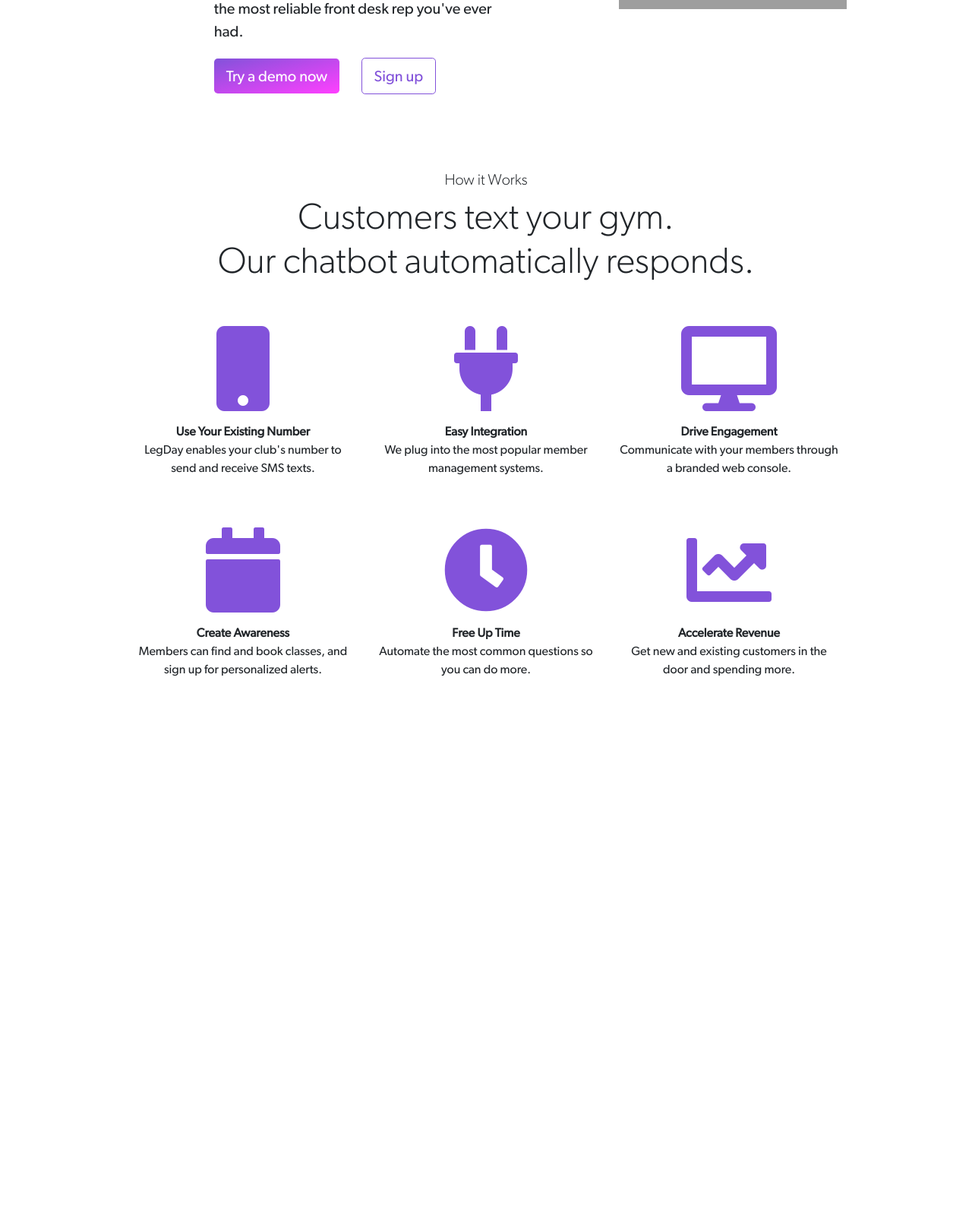
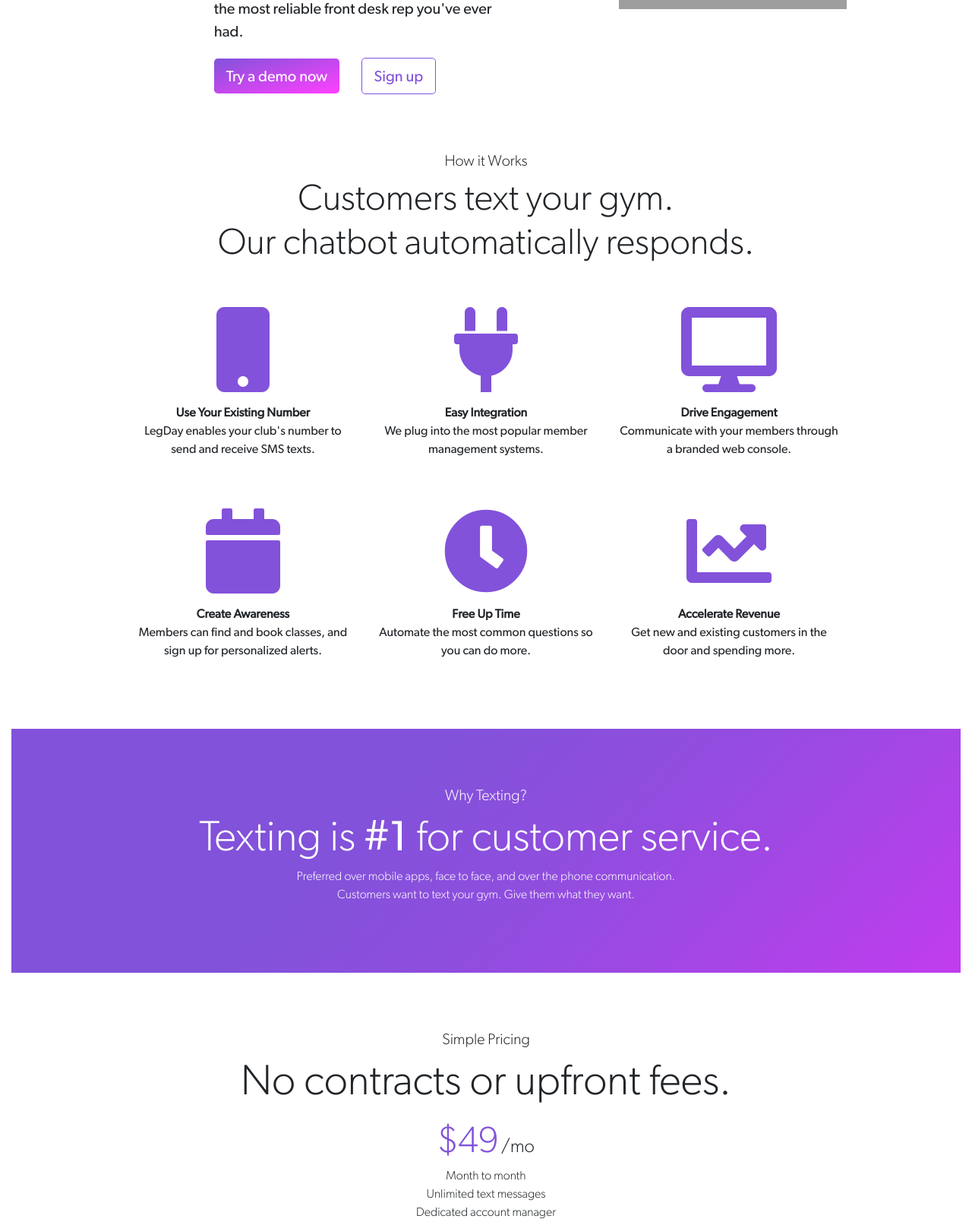
Before and after one commit to AustinW/legday-web, a PHP site: page /src/index.html in a window 1280 px wide. Shown: the part 318-1926 px from the top of the page at 76% size. Before the commit the page ends 1208 px from the top, so only its background shows below. Run offline with PHP 8.4, Linux system fonts and the light colour scheme; some libraries are stand-ins or nearby versions; grey boxes are pictures that could not be loaded.

Commit message:
Finished the sections (rough draft).

```diff
--- a/dist/style.css
+++ b/dist/style.css
@@ -123,10 +123,43 @@ body {
 .leg-day-icon svg {
   fill: url('#ldg') !important;
 }
+.gradient-bg {
+  background-image: linear-gradient(135deg, #8252DA, #8252DA, 75%, #c23cef);
+  color: white;
+}
+.pricing .price {
+  color: #8252DA;
+  font-size: 3rem;
+}
+.pricing .denominator {
+  font-size: 1.5rem;
+}
+.quotes {
+  margin-top: 30px;
+}
+section#why-texting,
+section#pricing,
+section#testimonials {
+  font-family: 'gibsonlight';
+}
+section#why-texting strong,
+section#pricing strong,
+section#testimonials strong {
+  font-family: 'gibsonregular';
+}
 @media (min-width: 530px) {
-  section#how-it-works {
-    margin-top: 100px;
+  section {
+    margin-top: 75px;
   }
+  footer {
+    margin-top: 50px;
+    padding: 25px;
+  }
+  section#why-texting {
+    padding: 75px;
+  }
+}
+@media (min-width: 530px) {
   section#how-it-works .how-it-works-grid {
     margin-top: 50px;
   }
--- a/src/index.html
+++ b/src/index.html
@@ -56,7 +56,7 @@
 
     <main role="main" class="container-fluid">
 
-      <section class="intro row justify-content-md-center">
+      <section id="intro" class="intro row justify-content-md-center">
         <div class="col col-md-4 offset-md-2">
           <h1 class="display-5">
             Front Desk Chatbot for Health Clubs
@@ -159,6 +159,151 @@
           </div>
         </div>
       </section>
+
+      <section id="why-texting" class="gradient-bg">
+        <div class="row">
+          <div class="col col-md-12 text-center">
+            <h5>
+              Why Texting?
+            </h5>
+            <h2 class="display-4">
+              Texting is <strong>#1</strong> for customer service.
+            </h2>
+            <p>
+              Preferred over mobile apps, face to face, and over the phone communication.<br />
+              Customers want to text your gym. Give them what they want.
+            </p>
+          </div>
+        </div>
+      </section>
+
+      <section id="pricing">
+        <div class="row">
+          <div class="col col-md-12 text-center">
+            <h5>Simple Pricing</h5>
+            <h2 class="display-4">No contracts or upfront fees.</h2>
+            <div class="pricing">
+              <span class="price">$49</span>
+              <span class="denominator">/mo</span>
+            </div>
+
+            <ul class="list-unstyled">
+              <li>Month to month</li>
+              <li>Unlimited text messages</li>
+              <li>Dedicated account manager</li>
+            </ul>
+
+            <a href="#" class="btn btn-outline btn-outline-purple btn-lg btn-signup">Sign up</a>
+          </div>
+        </div>
+      </section>
+
+      <section id="testimonials">
+        <div class="row">
+          <div class="col col-md-12 text-center">
+            <h5>Testimonials</h5>
+
+            <h2 class="display-4">
+              We're transforming the gym experience.
+            </h2>
+
+            <div class="row">
+              <div class="col-md-6 offset-md-3 quotes">
+                <blockquote class="blockquote text-center">
+                  <p class="mb-0">"Just when you think FWF Gym can't get any cooler... LegDay's chatbot takes the experience to the next level! LOVE IT!"</p>
+                  <footer class="blockquote-footer">Kim Wyatt, Member</footer>
+                </blockquote>
+              </div>
+            </div>
+            <div class="row">
+              <div class="col-md-6 offset-md-3 quotes">
+                <blockquote class="blockquote text-center">
+                  <p class="mb-0">"I absolutely love LegDay's chatbot and find that it is such a unique and exclusive feature for our facility!"</p>
+                  <footer class="blockquote-footer">Megan Qualls, Service Staff</footer>
+                </blockquote>
+              </div>
+            </div>
+            <div class="row">
+              <div class="col-md-6 offset-md-3 quotes">
+                <blockquote class="blockquote text-center">
+                  <p class="mb-0">"There's really no negative feedback, everything was succinct and simple."</p>
+                  <footer class="blockquote-footer">Steven Aguilera, Member</footer>
+                </blockquote>
+              </div>
+            </div>
+
+          </div>
+        </div>
+      </section>
+
+      <section id="contact-us">
+        <div class="row">
+          <div class="col col-md-12 text-center">
+            <h5>Contact Us</h5>
+            <h2 class="display-4">Have some more questions?</h2>
+          </div>
+        </div>
+
+        <div class="row">
+          <div class="col col-md-4 offset-md-4">
+            <form action="#">
+
+              <div class="form-group">
+                <label class="col-form-label" for="name">Name</label>
+                <div class="input-group">
+                  <span class="input-group-addon"><i class="fa fa-user"></i></span>
+                  <input type="text" class="form-control" aria-label="Name" name="name">
+                </div>
+              </div>
+
+              <div class="form-group">
+                <label class="col-form-label" for="email">Email</label>
+                <div class="input-group">
+                  <span class="input-group-addon"><i class="fa fa-envelope"></i></span>
+                  <input type="email" class="form-control" aria-label="Email" name="email">
+                </div>
+              </div>
+
+              <div class="form-group">
+                <label class="col-form-label" for="phone">Phone</label>
+                <div class="input-group">
+                  <span class="input-group-addon"><i class="fa fa-phone"></i></span>
+                  <input type="tel" class="form-control" aria-label="Phone" name="phone">
+                </div>
+              </div>
+
+              <div class="form-group">
+                <label class="col-form-label" for="club_name">Club Name</label>
+                <div class="input-group">
+                  <span class="input-group-addon"><i class="fa fa-building"></i></span>
+                  <input type="text" class="form-control" aria-label="Club Name" name="club_name">
+                </div>
+              </div>
+
+              <div class="form-group">
+                <label class="col-form-label" for="name">Number of Clubs</label>
+                <div class="input-group">
+                  <span class="input-group-addon">#</span>
+                  <input type="text" class="form-control" aria-label="Number of Clubs" name="number_of_clubs">
+                </div>
+              </div>
+
+              <div class="text-center">
+                <button type="submit" class="btn btn-outline btn-outline-purple btn-lg btn-signup">Sign up</button>
+              </div>
+            </form>
+          </div>
+        </div>
+      </section>
+
+      <footer id="footer" class="gradient-bg">
+        <div class="row">
+          <div class="col-md-12 text-center">
+            <i class="fa fa-user fa-7x"></i>
+          </div>
+        </div>
+      </footer>
+
     </main><!-- /.container -->
 
     <svg width="100" height="100">
```
Also changed, not shown: dist/index.html (+146 -1 lines), src/less/main.less (+44 -2 lines).
